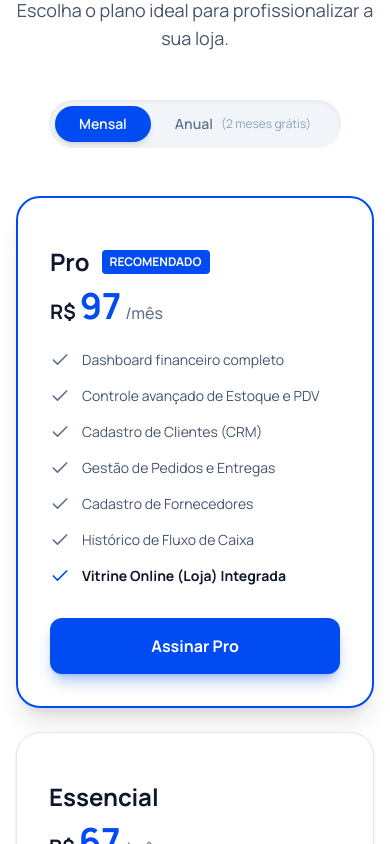
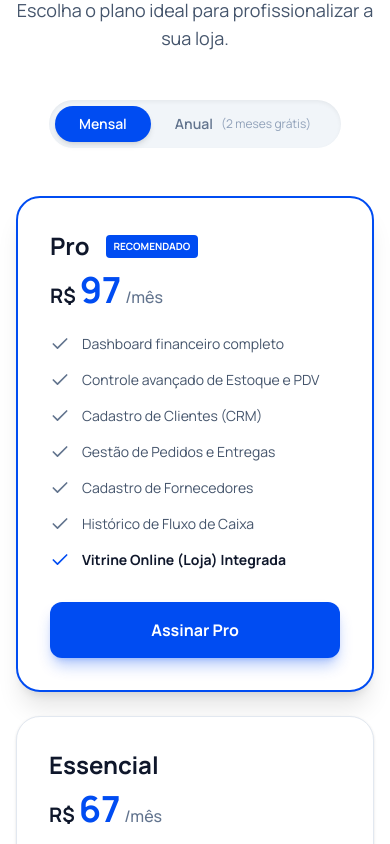
Before and after one commit to BrianSantos95/lpnurvee, a React (Vite) app: page / in a window 390 px wide. Shown: the part 11156-12000 px from the top of the page. Built offline with nearby package versions, Linux system fonts and the light colour scheme.

Commit message:
Ajuste na tag de economia

```diff
--- a/src/App.tsx
+++ b/src/App.tsx
@@ -1165,12 +1165,14 @@ export default function App() {
 
           <div className="grid md:grid-cols-2 gap-6 items-stretch max-w-3xl mx-auto text-left">
             <div className="border border-slate-200 rounded-3xl p-8 bg-white relative shadow-sm flex flex-col order-2 md:order-1">
+              <div className="flex flex-wrap items-center gap-2 mb-2 md:mt-0">
+                <h3 className="text-2xl font-bold text-slate-900 mr-2">Essencial</h3>
                 {isAnnual && (
-                <div className="absolute top-6 right-6 bg-green-100 text-green-700 text-xs font-bold px-3 py-1 rounded-full uppercase tracking-wider">
+                  <div className="bg-green-100 text-green-700 text-[10px] sm:text-xs font-bold px-2 sm:px-3 py-1 rounded-full uppercase tracking-wider shrink-0">
                     ECONOMIA DE R$ 134
                   </div>
                 )}
-              <h3 className="text-2xl font-bold text-slate-900 mb-2 mt-4 md:mt-0">Essencial</h3>
+              </div>
               <div className="flex items-baseline gap-1 text-[#004cf2] mb-6">
                 <span className="text-xl font-bold text-slate-900">R$</span>
                 <span className="text-4xl font-bold">{isAnnual ? '670' : '67'}</span>
@@ -1198,14 +1200,14 @@ export default function App() {
             </div>
 
             <div className="border-2 border-[#004cf2] rounded-3xl p-8 bg-white relative shadow-xl flex flex-col transform hover:-translate-y-1 transition-transform order-1 md:order-2">
+              <div className="flex flex-wrap items-center gap-2 mb-2 md:mt-0">
+                <h3 className="text-2xl font-bold text-slate-900 mr-2">Pro</h3>
+                <span className="bg-[#004cf2] text-white text-[10px] sm:text-xs font-bold px-2 py-1 rounded shrink-0">RECOMENDADO</span>
                 {isAnnual && (
-                <div className="absolute top-6 right-6 bg-green-100 text-green-700 text-xs font-bold px-3 py-1 rounded-full uppercase tracking-wider">
+                  <div className="bg-green-100 text-green-700 text-[10px] sm:text-xs font-bold px-2 sm:px-3 py-1 rounded-full uppercase tracking-wider shrink-0">
                     ECONOMIA DE R$ 194
                   </div>
                 )}
-              <div className="flex items-center gap-3 mb-2 mt-4 md:mt-0">
-                <h3 className="text-2xl font-bold text-slate-900">Pro</h3>
-                <span className="bg-[#004cf2] text-white text-xs font-bold px-2 py-1 rounded">RECOMENDADO</span>
               </div>
               <div className="flex items-baseline gap-1 text-[#004cf2] mb-6">
                 <span className="text-xl font-bold text-slate-900">R$</span>
```
Lines whose indentation alone changed are shown as unchanged.
